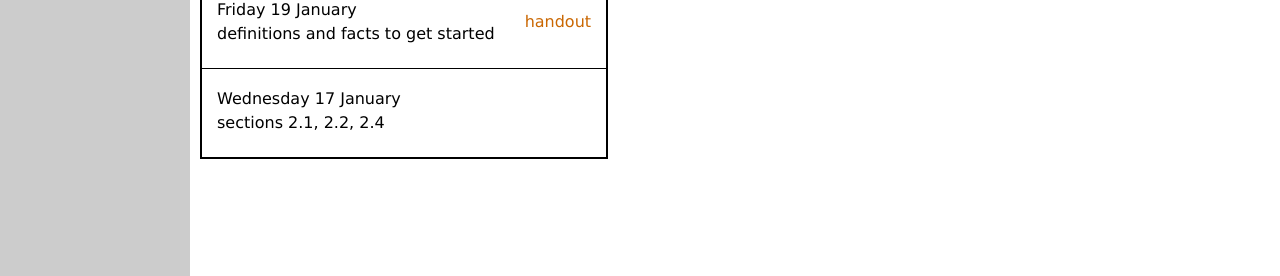
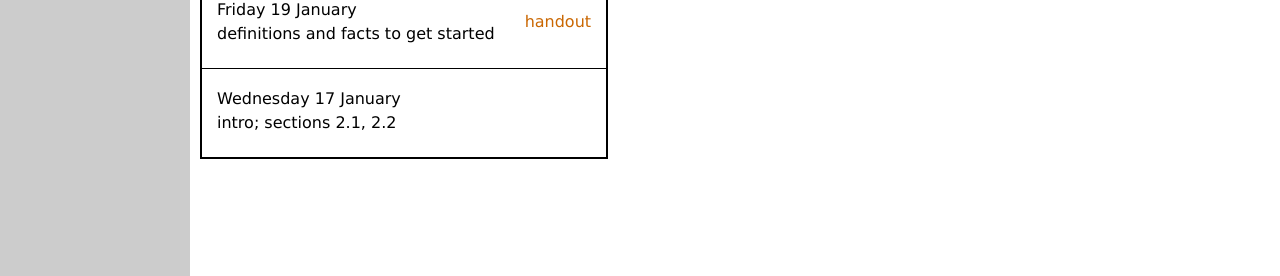
Before and after one commit to bueler/numerical, a Jekyll site: the page built from daily.md, in a window 1280 px wide and 1096 px high. Shown: the part 817-1093 px from the top of the window. Built offline with Jekyll 4.4.1, drawn with Linux system fonts in a browser that asks for light colours.

Commit message:
minor daily log

```diff
--- a/_data/daily.yml
+++ b/_data/daily.yml
@@ -18,7 +18,7 @@ daily:
   description: definitions and facts to get started
   handout: assets/handouts/getstarted.pdf
 - name: Wednesday 17 January
-  description: sections 2.1, 2.2, 2.4
+  description: intro; sections 2.1, 2.2
 #  slides: assets/slides/F23/8-4.pdf
 #  more: x
 #  mfile: x
```
